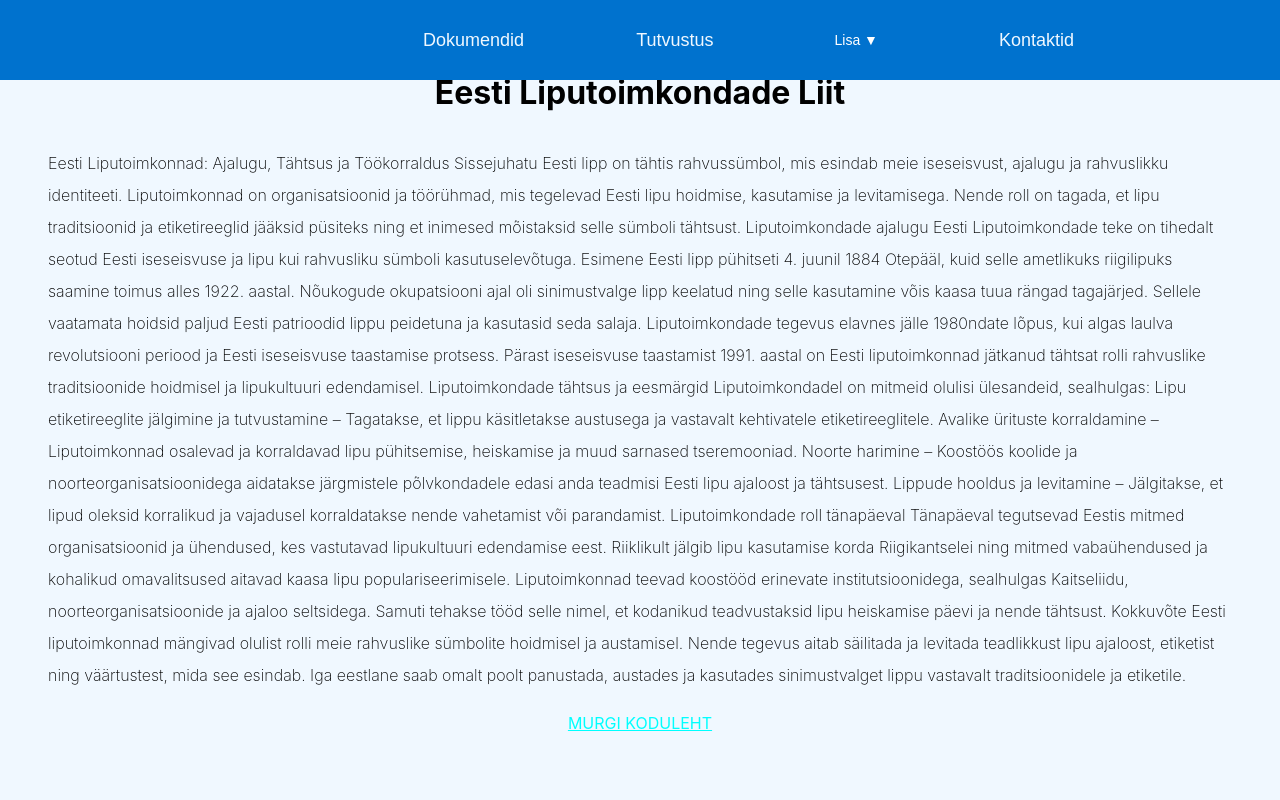
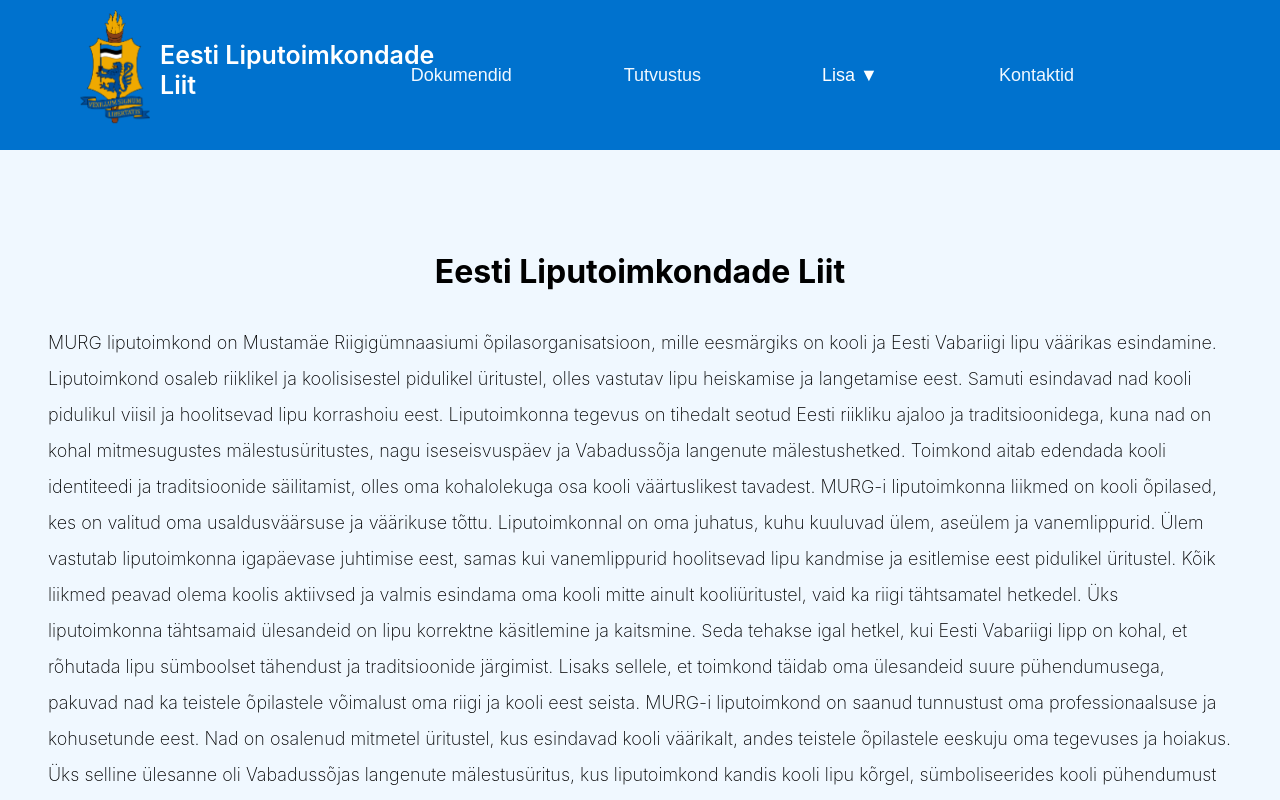
Before and after one commit to originaldreamer/ell.ee, a React (Vite) app: page / in a window 1280 px wide. Shown: the top 800 px of the page. Built offline with nearby package versions, Linux system fonts and the light colour scheme.

Commit message:
top nav even better

```diff
--- a/src/App.jsx
+++ b/src/App.jsx
@@ -1,9 +1,31 @@
 import { useState } from 'react'
 import './App.css'
 
+//imported texts
+import esilehePeamineKirjeldus from './assets/Esileht/esilehePeamineKirjeldus.js'
+//imported images
+import detailneLogo from './assets/General/Vapp detailsem.png'
+import lihtneLogo from './assets/General/Vapp lihtne.png'
+
+
+function Pilt( {pilt,kirjeldus, size}) {
+  return <img src={pilt} alt={kirjeldus} style={{ width: size, height: 'auto' }} />;
+}
 
 function TopNaviagtionButton({text}) {
-  return <li><button className = "about_me">{text}</button></li>
+  function handleClick() {
+    console.log('clicked!');
+  }
+
+  return (
+    <li>
+      <button
+        className = "about_me"
+        onClick = {handleClick}
+        >
+          {text}
+        </button></li>
+  );
 }
 
 
@@ -34,9 +56,31 @@
 
 function TopNavigationBar() {
   return (
-    <div>
+    <>
+
+      <div className='logo'>
+        <Pilt pilt = {detailneLogo} kirjeldus = {"Eesti Liputoimkondade Liidu Logo"} size = {70}/>
+      </div>
+
+      <div className='logoTekst'>
+        <div className='newLine'>
+          Eesti Liputoimkondade
+        </div>
+        <div className='newLine'>
+          Liit
+        </div>
+      </div>
+
       <TopNavigationBarButtons />
-    </div>
+    </>
+  );
+}
+
+function TextArea( {content} ) {
+  return (
+    <div className = "text">
+        <p> {content} </p>
+      </div>
   );
 }
 
@@ -50,45 +94,9 @@
         <TopNavigationBar />
       </header>
 
-
-
-
       <main>
-
         <h1>Eesti Liputoimkondade Liit</h1>
-        <div className = "text">
-          <p>
-          Eesti Liputoimkonnad: Ajalugu, Tähtsus ja Töökorraldus
-Sissejuhatu
-Eesti lipp on tähtis rahvussümbol, mis esindab meie iseseisvust, ajalugu ja rahvuslikku identiteeti. Liputoimkonnad on organisatsioonid ja töörühmad, mis tegelevad Eesti lipu hoidmise, kasutamise ja levitamisega. Nende roll on tagada, et lipu traditsioonid ja etiketireeglid jääksid püsiteks ning et inimesed mõistaksid selle sümboli tähtsust.
-Liputoimkondade ajalugu Eesti
-Liputoimkondade teke on tihedalt seotud Eesti iseseisvuse ja lipu kui rahvusliku sümboli kasutuselevõtuga. Esimene Eesti lipp pühitseti 4. juunil 1884 Otepääl, kuid selle ametlikuks riigilipuks saamine toimus alles 1922. aastal.
-Nõukogude okupatsiooni ajal oli sinimustvalge lipp keelatud ning selle kasutamine võis kaasa tuua rängad tagajärjed. Sellele vaatamata hoidsid paljud Eesti patrioodid lippu peidetuna ja kasutasid seda salaja. Liputoimkondade tegevus elavnes jälle 1980ndate lõpus, kui algas laulva revolutsiooni periood ja Eesti iseseisvuse taastamise protsess.
-Pärast iseseisvuse taastamist 1991. aastal on Eesti liputoimkonnad jätkanud tähtsat rolli rahvuslike traditsioonide hoidmisel ja lipukultuuri edendamisel.
-
-Liputoimkondade tähtsus ja eesmärgid
-
-Liputoimkondadel on mitmeid olulisi ülesandeid, sealhulgas:
-
-Lipu etiketireeglite jälgimine ja tutvustamine – Tagatakse, et lippu käsitletakse austusega ja vastavalt kehtivatele etiketireeglitele.
-
-Avalike ürituste korraldamine – Liputoimkonnad osalevad ja korraldavad lipu pühitsemise, heiskamise ja muud sarnased tseremooniad.
-
-Noorte harimine – Koostöös koolide ja noorteorganisatsioonidega aidatakse järgmistele põlvkondadele edasi anda teadmisi Eesti lipu ajaloost ja tähtsusest.
-
-Lippude hooldus ja levitamine – Jälgitakse, et lipud oleksid korralikud ja vajadusel korraldatakse nende vahetamist või parandamist.
-
-Liputoimkondade roll tänapäeval
-
-Tänapäeval tegutsevad Eestis mitmed organisatsioonid ja ühendused, kes vastutavad lipukultuuri edendamise eest. Riiklikult jälgib lipu kasutamise korda Riigikantselei ning mitmed vabaühendused ja kohalikud omavalitsused aitavad kaasa lipu populariseerimisele.
-
-Liputoimkonnad teevad koostööd erinevate institutsioonidega, sealhulgas Kaitseliidu, noorteorganisatsioonide ja ajaloo seltsidega. Samuti tehakse tööd selle nimel, et kodanikud teadvustaksid lipu heiskamise päevi ja nende tähtsust.
-
-Kokkuvõte
-
-Eesti liputoimkonnad mängivad olulist rolli meie rahvuslike sümbolite hoidmisel ja austamisel. Nende tegevus aitab säilitada ja levitada teadlikkust lipu ajaloost, etiketist ning väärtustest, mida see esindab. Iga eestlane saab omalt poolt panustada, austades ja kasutades sinimustvalget lippu vastavalt traditsioonidele ja etiketile.
-          </p>
-        </div>
+        <TextArea content = {esilehePeamineKirjeldus}/>
       </main>
       <section></section>
       <article></article>
--- /dev/null
+++ b/src/assets/Esileht/esilehePeamineKirjeldus.js
@@ -0,0 +1,22 @@
+const esilehePeamineKirjeldus = `
+MURG liputoimkond on Mustamäe Riigigümnaasiumi õpilasorganisatsioon, mille eesmärgiks on kooli ja Eesti Vabariigi lipu väärikas esindamine.
+Liputoimkond osaleb riiklikel ja koolisisestel pidulikel üritustel, olles vastutav lipu heiskamise ja langetamise eest. Samuti esindavad nad kooli pidulikul viisil
+ja hoolitsevad lipu korrashoiu eest. Liputoimkonna tegevus on tihedalt seotud Eesti riikliku ajaloo ja traditsioonidega, kuna nad on kohal mitmesugustes mälestusüritustes,
+nagu iseseisvuspäev ja Vabadussõja langenute mälestushetked. Toimkond aitab edendada kooli identiteedi ja traditsioonide säilitamist, olles oma kohalolekuga osa kooli väärtuslikest tavadest.
+
+MURG-i liputoimkonna liikmed on kooli õpilased, kes on valitud oma usaldusväärsuse ja väärikuse tõttu. Liputoimkonnal on oma juhatus, kuhu kuuluvad ülem, aseülem ja vanemlippurid.
+Ülem vastutab liputoimkonna igapäevase juhtimise eest, samas kui vanemlippurid hoolitsevad lipu kandmise ja esitlemise eest pidulikel üritustel. Kõik liikmed peavad olema koolis aktiivsed
+ja valmis esindama oma kooli mitte ainult kooliüritustel, vaid ka riigi tähtsamatel hetkedel.
+
+Üks liputoimkonna tähtsamaid ülesandeid on lipu korrektne käsitlemine ja kaitsmine. Seda tehakse igal hetkel, kui Eesti Vabariigi lipp on kohal, et rõhutada lipu sümboolset tähendust
+ja traditsioonide järgimist. Lisaks sellele, et toimkond täidab oma ülesandeid suure pühendumusega, pakuvad nad ka teistele õpilastele võimalust oma riigi ja kooli eest seista.
+
+MURG-i liputoimkond on saanud tunnustust oma professionaalsuse ja kohusetunde eest. Nad on osalenud mitmetel üritustel, kus esindavad kooli väärikalt, andes teistele õpilastele
+eeskuju oma tegevuses ja hoiakus. Üks selline ülesanne oli Vabadussõjas langenute mälestusüritus, kus liputoimkond kandis kooli lipu kõrgel, sümboliseerides kooli pühendumust
+Eesti riigi ajaloole ja traditsioonidele.
+
+Kooli õpilased ja õpetajad hindavad liputoimkonna panust, sest see meeskond on osa kooli hingest. Nad aitavad koolil jääda truuks oma väärtustele, andes õpilastele võimaluse
+osaleda riigi tähtsates mälestushetkedes. Liputoimkond ei ole ainult lipu hoidjad, vaid ka kooli traditsioonide ja kultuuri elavdaja.
+`;
+
+export default esilehePeamineKirjeldus;
--- a/src/index.css
+++ b/src/index.css
@@ -8,6 +8,10 @@
   text-rendering: optimizeLegibility;
   -webkit-font-smoothing: antialiased;
   -moz-osx-font-smoothing: grayscale;
+}
+
+header {
+  margin-bottom: 200px;
 }
 
 body {
@@ -26,7 +30,7 @@
   top: 0;
   left: 0;
   width: 100%;
-  height: 200%;
+  height: 1500px;
   z-index: 1000;
 }
 
@@ -37,20 +41,40 @@
   list-style: none;
   padding: 0;
   margin: 0;
-  height: 5%;
+  height: 10%;
   background-color: #0072CE;
   align-items: center;
   gap: 100px;
 }
 
+.logo {
+  position: fixed;
+  top: 10px;
+  left: 80px;
+  z-index: 2000;
+  cursor: pointer;
+}
+
+.logoTekst {
+  position:  fixed;
+  top: 40px;
+  left: 160px;
+  z-index: 2000;
+  text-align: left;
+  color: rgb(255, 255, 255);
+  font-weight: 600;
+  font-size: 25px;
+  line-height: 1.2;
+}
+
 .about_me {
   text-align: center;
   font-weight: 200;
+  font-size: 18px;
   color: aliceblue;
   text-decoration: inherit;
   background-color: transparent;
   border: none;
-  font-size: 18px;
   cursor: pointer;
 }
 
@@ -58,15 +82,26 @@
   color: black;
   text-align: left;
   font-weight: 200;
+  font-size: 18px;
 }
+
 
 .link {
   color:aqua;
+  cursor: pointer;
 }
 
 .suurVahe {
   display: inline-block;
   width: 16px;
+}
+
+.newLine:after {
+  clear: both;
+  content: '';
+  display: table;
+  margin: 0;
+  padding: 0;
 }
 
 .menu {
@@ -79,7 +114,8 @@
 .dropbtn {
   background-color: transparent;
   color: white;
-  font-size: 14px;
+  font-weight: 200;
+  font-size: 18px;
   border: none;
   cursor: pointer;
   padding: 10px 15px;
```
Also changed, not shown: src/assets/General/Vapp detailsem.png (added), src/assets/General/Vapp lihtne.png (added), src/assets/esileheKirjeldus.txt (deleted).
